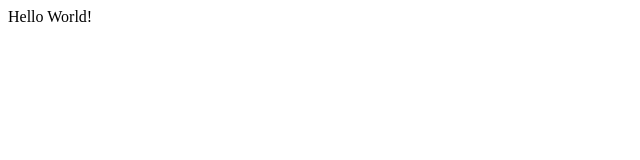
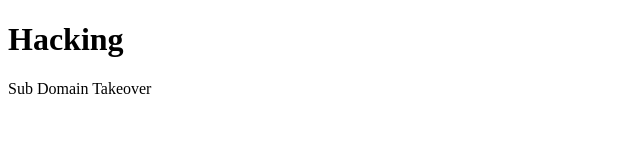
Before and after one commit to BugHunting6383/yogi.github.io, a plain HTML site: page index.html in a window 1280 px wide. Shown: the whole page, without its empty margins (0-640 px from the left). Drawn offline with Linux system fonts and the light colour scheme.

Commit message:
Update index.html
sub

```diff
--- a/index.html
+++ b/index.html
@@ -1,14 +1,10 @@
 <!DOCTYPE html>
 <html>
+<body>
 
-<head>
-    <title>
-        First Web Page
-    </title>
-</head>
+<h1>Hacking</h1>
 
-<body>
-    Hello World!
+<p>Sub Domain Takeover</p>
+
 </body>
-
 </html>
```
